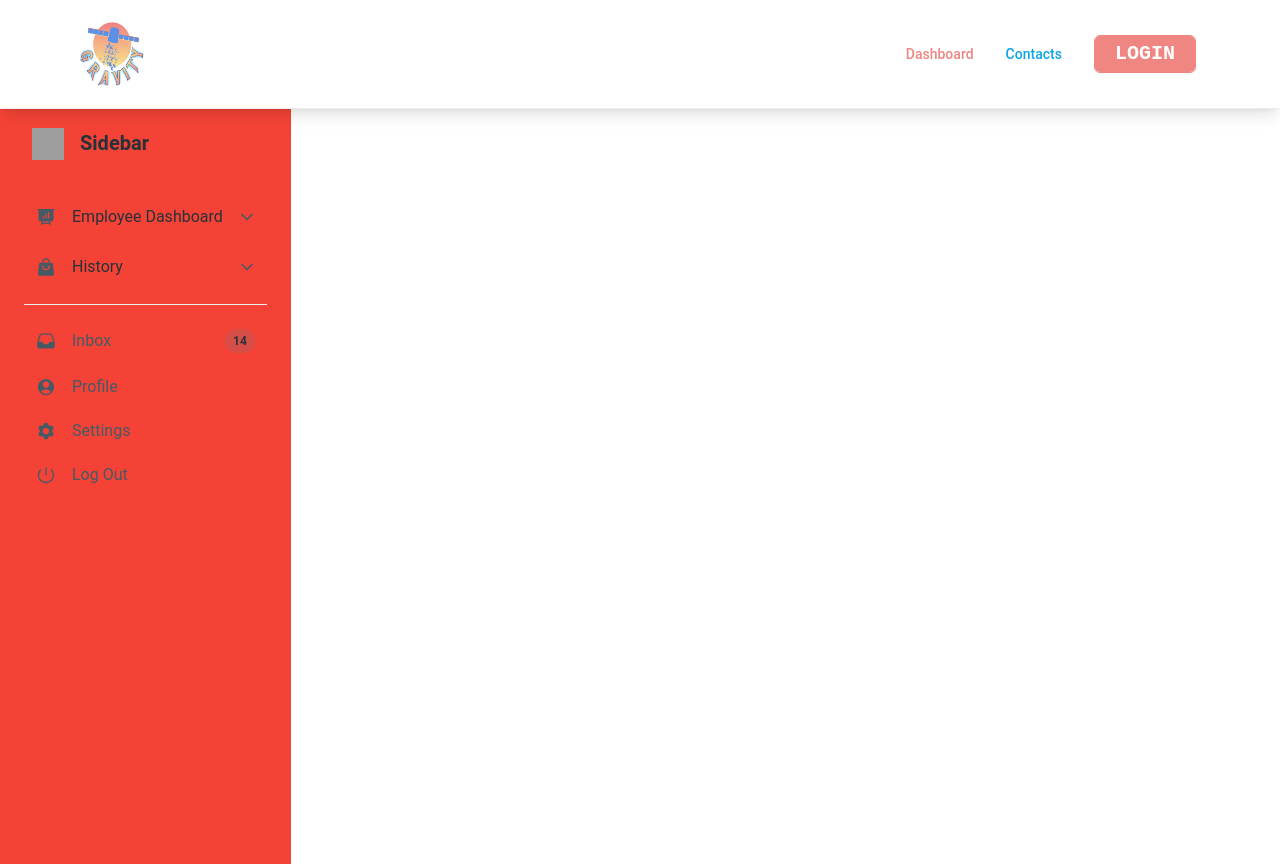
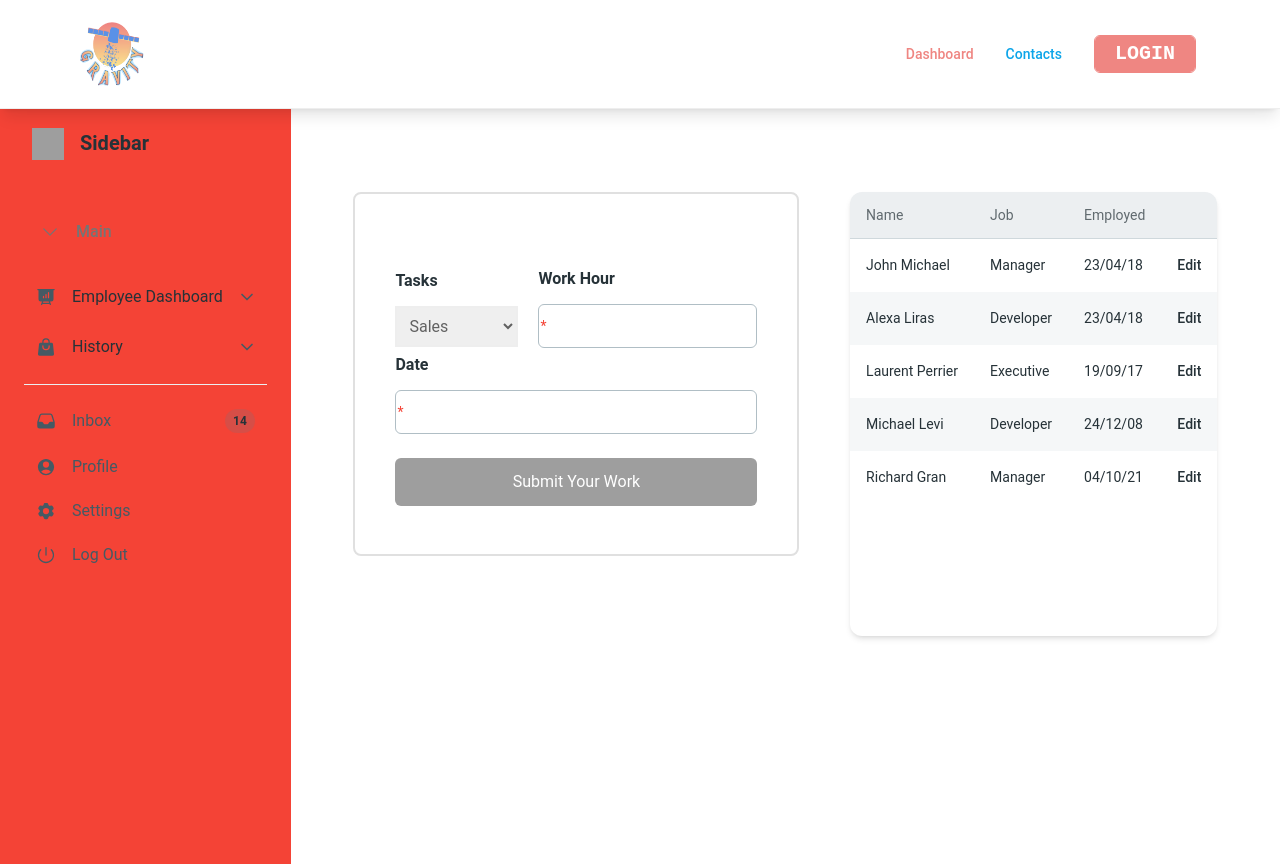
Before and after one commit to Mazbauddin/Gravity-Client-Side, a React (Vite) app: page /dashboard/work-sheet in a window 1280 px wide. Built offline with nearby package versions, Linux system fonts and the light colour scheme; no server answers; grey boxes are pictures that could not be loaded.

Commit message:
Employee work sheet form and table complete

```diff
--- a/package.json
+++ b/package.json
@@ -25,6 +25,7 @@
     "query-string": "^9.0.0",
     "react": "^18.2.0",
     "react-date-range": "^2.0.1",
+    "react-datepicker": "^6.9.0",
     "react-dom": "^18.2.0",
     "react-google-charts": "^4.0.1",
     "react-helmet-async": "^2.0.5",
--- a/src/Components/Dashboard/Sidebar.jsx
+++ b/src/Components/Dashboard/Sidebar.jsx
@@ -20,7 +20,7 @@ import {
 } from "@heroicons/react/24/solid";
 import { ChevronDownIcon } from "@heroicons/react/24/outline";
 import { useState } from "react";
-import { Link } from "react-router-dom";
+import { Link, NavLink } from "react-router-dom";
 import useAuth from "../../Hooks/useAuth";
 const Sidebar = () => {
   const { logOut } = useAuth();
@@ -51,6 +51,17 @@ const Sidebar = () => {
 
           <List>
             <div>
+              <NavLink
+                to="statistics"
+                className={({ isActive }) =>
+                  `flex items-center px-4 py-2 my-5  transition-colors duration-300 transform  hover:bg-gray-300   hover:text-gray-700 ${
+                    isActive ? "bg-gray-300  text-gray-700" : "text-gray-600"
+                  }`
+                }
+              >
+                <ChevronDownIcon className="w-5 h-5" />
+                <span className="mx-4 font-medium">Main</span>
+              </NavLink>
               <Accordion
                 open={open === 1}
                 icon={
@@ -74,15 +85,16 @@ const Sidebar = () => {
                       color="blue-gray"
                       className="mr-auto font-normal"
                     >
-                      <Link to={"/dashboardHome"}></Link>
-                      Employee Dashboard
+                      <Link>Employee Dashboard</Link>
                     </Typography>
                   </AccordionHeader>
                 </ListItem>
                 <AccordionBody className="py-1">
-                  <List className="p-0">
-                    <ListItem className="pl-12">Work Sheet</ListItem>
-                  </List>
+                  <NavLink to={"work-sheet"}>
+                    <List className="p-0">
+                      <ListItem className="pl-12">Work Sheet</ListItem>
+                    </List>
+                  </NavLink>
                 </AccordionBody>
               </Accordion>
               <Accordion
@@ -113,9 +125,11 @@ const Sidebar = () => {
                   </AccordionHeader>
                 </ListItem>
                 <AccordionBody className="py-1">
-                  <List className="p-0">
-                    <ListItem className="pl-12">Work Sheet</ListItem>
-                  </List>
+                  <NavLink to={"payment-history"}>
+                    <List className="p-0">
+                      <ListItem className="pl-12">Payment History</ListItem>
+                    </List>
+                  </NavLink>
                 </AccordionBody>
               </Accordion>
             </div>
--- /dev/null
+++ b/src/Pages/Dashboard/Employee/EmployeeTable/WorkTable.jsx
@@ -0,0 +1,103 @@
+import { Card, Typography } from "@material-tailwind/react";
+
+const TABLE_HEAD = ["Name", "Job", "Employed", ""];
+
+const TABLE_ROWS = [
+  {
+    name: "John Michael",
+    job: "Manager",
+    date: "23/04/18",
+  },
+  {
+    name: "Alexa Liras",
+    job: "Developer",
+    date: "23/04/18",
+  },
+  {
+    name: "Laurent Perrier",
+    job: "Executive",
+    date: "19/09/17",
+  },
+  {
+    name: "Michael Levi",
+    job: "Developer",
+    date: "24/12/08",
+  },
+  {
+    name: "Richard Gran",
+    job: "Manager",
+    date: "04/10/21",
+  },
+];
+const WorkTable = () => {
+  return (
+    <Card className="h-full w-full overflow-scroll">
+      <table className="w-full min-w-max table-auto text-left">
+        <thead>
+          <tr>
+            {TABLE_HEAD.map((head) => (
+              <th
+                key={head}
+                className="border-b border-blue-gray-100 bg-blue-gray-50 p-4"
+              >
+                <Typography
+                  variant="small"
+                  color="blue-gray"
+                  className="font-normal leading-none opacity-70"
+                >
+                  {head}
+                </Typography>
+              </th>
+            ))}
+          </tr>
+        </thead>
+        <tbody>
+          {TABLE_ROWS.map(({ name, job, date }, index) => (
+            <tr key={name} className="even:bg-blue-gray-50/50">
+              <td className="p-4">
+                <Typography
+                  variant="small"
+                  color="blue-gray"
+                  className="font-normal"
+                >
+                  {name}
+                </Typography>
+              </td>
+              <td className="p-4">
+                <Typography
+                  variant="small"
+                  color="blue-gray"
+                  className="font-normal"
+                >
+                  {job}
+                </Typography>
+              </td>
+              <td className="p-4">
+                <Typography
+                  variant="small"
+                  color="blue-gray"
+                  className="font-normal"
+                >
+                  {date}
+                </Typography>
+              </td>
+              <td className="p-4">
+                <Typography
+                  as="a"
+                  href="#"
+                  variant="small"
+                  color="blue-gray"
+                  className="font-medium"
+                >
+                  Edit
+                </Typography>
+              </td>
+            </tr>
+          ))}
+        </tbody>
+      </table>
+    </Card>
+  );
+};
+
+export default WorkTable;
--- /dev/null
+++ b/src/Pages/Dashboard/Employee/Form/EmployeeForm.jsx
@@ -0,0 +1,88 @@
+import {
+  Card,
+  Input,
+  Checkbox,
+  Typography,
+  IconButton,
+} from "@material-tailwind/react";
+
+import { Link } from "react-router-dom";
+
+const EmployeeForm = () => {
+  return (
+    <>
+      <div className="border-2 border-gray-300 my-20 p-10 rounded-lg ">
+        <Card color="transparent" shadow={false}>
+          <form className="mt-8 mb-2">
+            <div className="mb-1 flex flex-col gap-6">
+              {/* dropdown */}
+
+              <div className="flex justify-between items-center gap-5">
+                <div>
+                  <Typography variant="h6" color="blue-gray" className="mb-3">
+                    Tasks
+                  </Typography>
+                  <select name="task" id="task" className="border-2 p-2 ">
+                    <option className="border-2 p-2">Sales </option>
+                    <option className="border-2 p-2">Support</option>
+                    <option className="border-2 p-2">Content</option>
+                    <option className="border-2 p-2">Paper Work</option>
+                  </select>
+                </div>
+                <div>
+                  <div>
+                    <Typography variant="h6" color="blue-gray" className="mb-3">
+                      Work Hour
+                    </Typography>
+                    <Input
+                      size="lg"
+                      type="number"
+                      name="work_hour"
+                      id="work_hour"
+                      required
+                      placeholder="Enter Your Work Hour"
+                      className=" !border-t-blue-gray-200 focus:!border-t-gray-900"
+                      labelProps={{
+                        className: "before:content-none after:content-none",
+                      }}
+                    />
+                  </div>
+                </div>
+              </div>
+            </div>
+            {/* dropdown end */}
+
+            <div className="">
+              <div>
+                <Typography variant="h6" color="blue-gray" className="mb-3">
+                  Date
+                </Typography>
+                <Input
+                  size="lg"
+                  type="number"
+                  name="salary"
+                  id="salary"
+                  required
+                  placeholder="Enter Your Salary"
+                  className=" !border-t-blue-gray-200 focus:!border-t-gray-900"
+                  labelProps={{
+                    className: "before:content-none after:content-none",
+                  }}
+                />
+              </div>
+            </div>
+
+            <button
+              type="submit"
+              className="mt-6 bg-gray-500 w-full rounded-md py-3 text-white"
+            >
+              Submit Your Work
+            </button>
+          </form>
+        </Card>
+      </div>
+    </>
+  );
+};
+
+export default EmployeeForm;
--- a/src/Pages/Dashboard/Employee/WorkSheet.jsx
+++ b/src/Pages/Dashboard/Employee/WorkSheet.jsx
@@ -1,7 +1,16 @@
+import WorkTable from "./EmployeeTable/WorkTable";
+import EmployeeForm from "./Form/EmployeeForm";
+
 const WorkSheet = () => {
   return (
-    <div>
-      <h1>What i Work</h1>
+    <div className="flex justify-evenly mt-20 gap-5">
+      <div>
+        {" "}
+        <EmployeeForm></EmployeeForm>
+      </div>
+      <div className="mt-20 ">
+        <WorkTable></WorkTable>
+      </div>
     </div>
   );
 };
```
Also changed, not shown: 1 other file (tests, documents, lock files or other folders).
